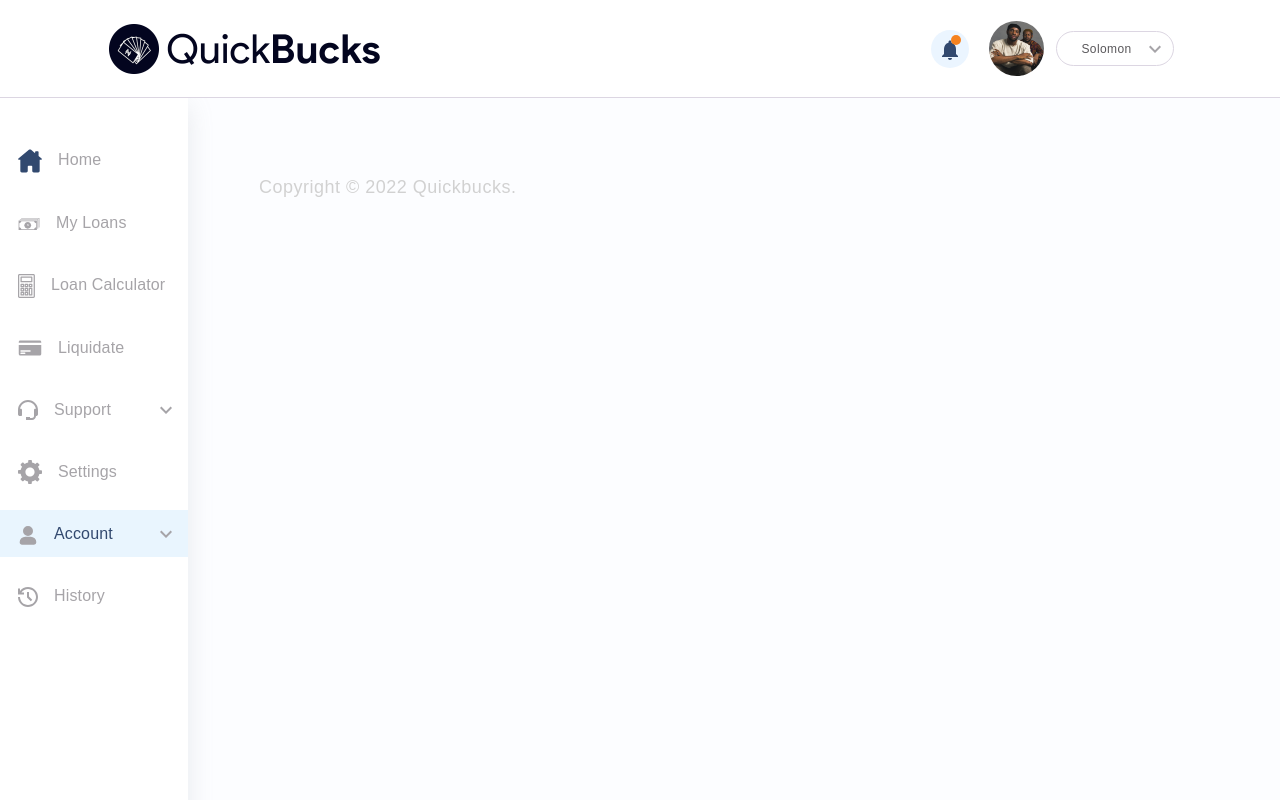
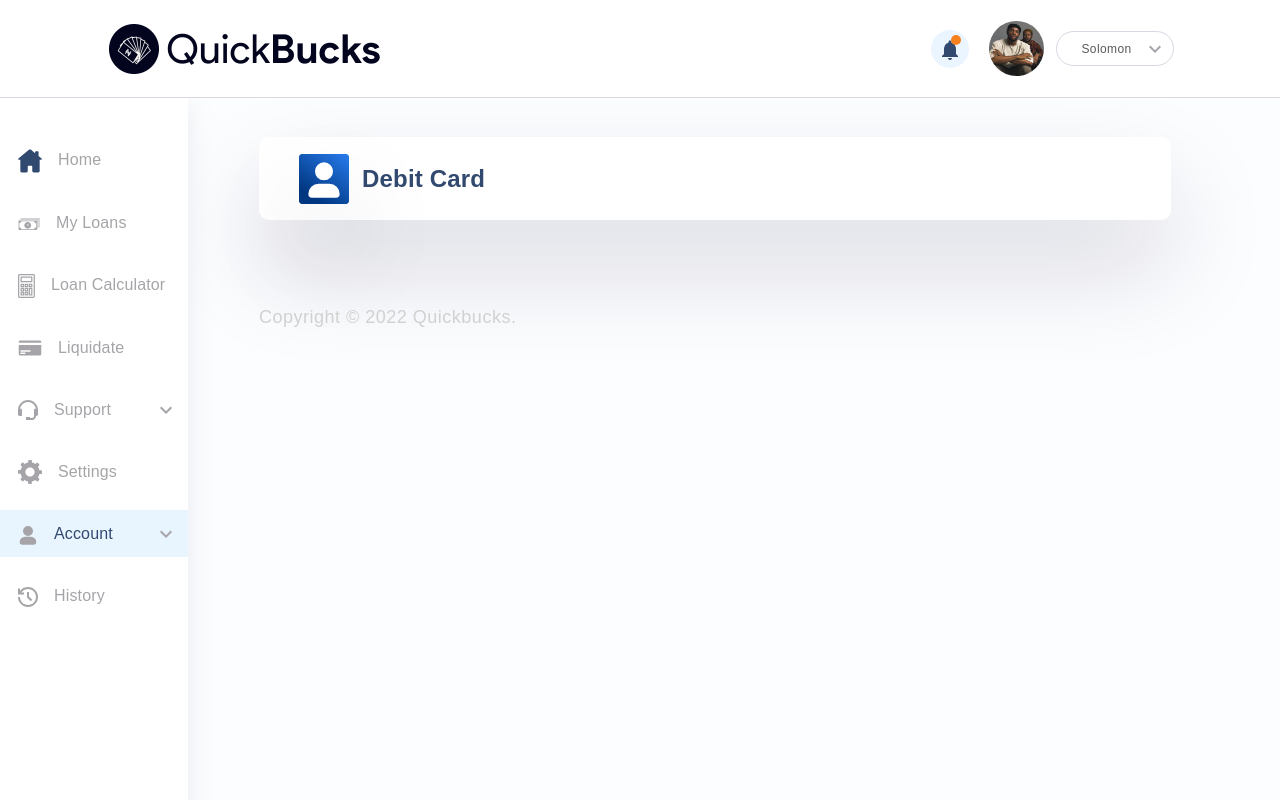
Before and after one commit to G-Joe/quickbucks-frontend, a React (Create React App) app: page /dashboard/account/debit-card in a window 1280 px wide. Built offline with nearby package versions, Linux system fonts and the light colour scheme; a web font is replaced by a local one.

Commit message:
feat: added account pages

```diff
--- a/src/navigation/DashboardRoutes.tsx
+++ b/src/navigation/DashboardRoutes.tsx
@@ -5,9 +5,12 @@ import LoanCalculator from "pages/Dashboard/LoanCalculator";
 import Liquidate from "pages/Dashboard/Liquidate";
 import Support from "pages/Dashboard/Support";
 import Settings from "pages/Dashboard/Settings";
-import Account from "pages/Dashboard/Account";
 import History from "pages/Dashboard/History";
 import DashboardLayout from "pages/Dashboard/DashboardLayout";
+import OpenAccount from "pages/Dashboard/Account/pages/OpenAccount";
+import DebitCard from "pages/Dashboard/Account/pages/DebitCard";
+import MyDetails from "pages/Dashboard/Account/pages/MyDetails";
+import ReferralCode from "pages/Dashboard/Account/pages/ReferralCode";
 
 const DashboardRoutes = () => {
   return (
@@ -19,7 +22,10 @@ const DashboardRoutes = () => {
         <Route path="liquidate" element={<Liquidate />} />
         <Route path="support/faq" element={<Support />} />
         <Route path="settings" element={<Settings />} />
-        <Route path="account" element={<Account />} />
+        <Route path="account/open-account" element={<OpenAccount />} />
+        <Route path="account/debit-card" element={<DebitCard />} />
+        <Route path="account/my-details" element={<MyDetails />} />
+        <Route path="account/referral-code" element={<ReferralCode />} />
         <Route path="history" element={<History />} />
       </Routes>
     </DashboardLayout>
--- /dev/null
+++ b/src/pages/Dashboard/Account/pages/DebitCard.tsx
@@ -0,0 +1,14 @@
+import accountLogo from "assets/account.svg";
+import Header from "components/Dashboard/Header/Header";
+
+const DebitCard = () => {
+  return (
+    <div>
+      <div className="main-fit">
+        <Header img={accountLogo} title="Debit Card" />
+      </div>
+    </div>
+  );
+};
+
+export default DebitCard;
--- /dev/null
+++ b/src/pages/Dashboard/Account/pages/MyDetails.tsx
@@ -0,0 +1,14 @@
+import accountLogo from "assets/account.svg";
+import Header from "components/Dashboard/Header/Header";
+
+const MyDetails = () => {
+  return (
+    <div>
+      <div className="main-fit">
+        <Header img={accountLogo} title="My Details" />
+      </div>
+    </div>
+  );
+};
+
+export default MyDetails;
--- /dev/null
+++ b/src/pages/Dashboard/Account/pages/ReferralCode.tsx
@@ -0,0 +1,14 @@
+import accountLogo from "assets/account.svg";
+import Header from "components/Dashboard/Header/Header";
+
+const ReferralCode = () => {
+  return (
+    <div>
+      <div className="main-fit">
+        <Header img={accountLogo} title="Referral Code" />
+      </div>
+    </div>
+  );
+};
+
+export default ReferralCode;
```
Also changed, not shown: src/components/Dashboard/Sidebar/SidebarItems.ts (+5 -5 lines), src/pages/Dashboard/Account/pages/OpenAccount.tsx (renamed from src/pages/Dashboard/Account/index.tsx, +3 -5 lines).
